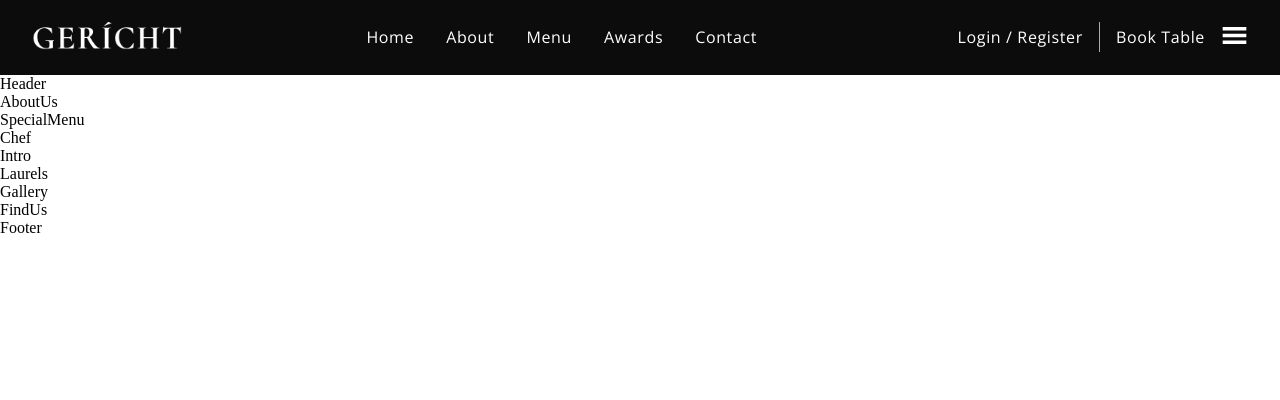
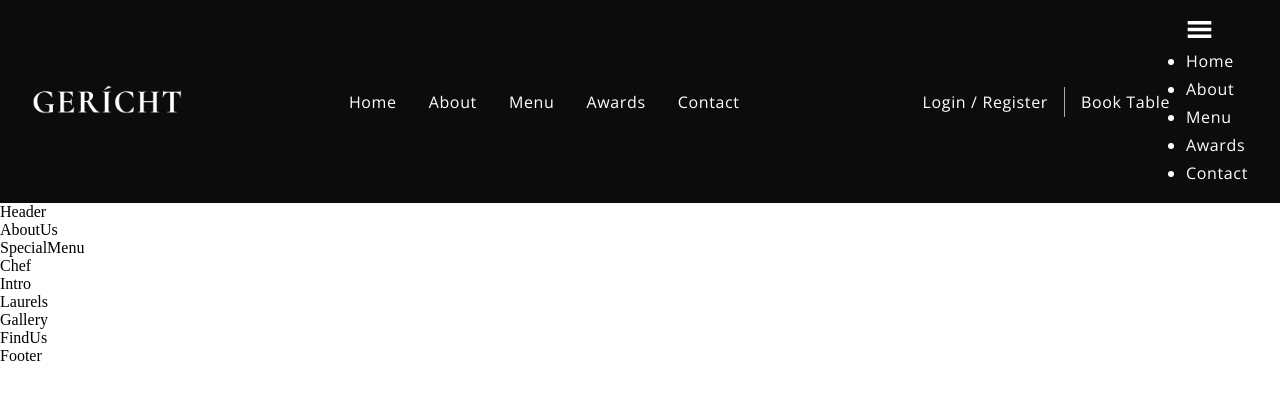
Before and after one commit to Lanceky/restaurant-site-blueprint-react, a React (Create React App) app: page / in a window 1280 px wide. Shown: the top 400 px of the page. Built offline with nearby package versions, Linux system fonts and the light colour scheme; the HTML template or start-up script is replaced by a standard one; a web font is replaced by a local one.

Commit message:
added list

```diff
--- a/src/components/Navbar/Navbar.jsx
+++ b/src/components/Navbar/Navbar.jsx
@@ -25,6 +25,14 @@
     </div>
     <div className='app__navbar-smallscreen'>
       <GiHamburgerMenu color='#fff' fontSize={27} onClick={()=>{}}/>
+      <div className='app__navbar-smallscreen_overlay flex__center-slide-bottom'></div>
+      <ul className='app__navbar-smallscreen-links'>
+        <li className='p__opensans'><a href="#home">Home</a></li>
+        <li className='p__opensans'><a href="#about">About</a></li>
+        <li className='p__opensans'><a href="#menu">Menu</a></li>
+        <li className='p__opensans'><a href="#awards">Awards</a></li>
+        <li className='p__opensans'><a href="#contact">Contact</a></li>
+      </ul>
     </div>
   </nav>
 );
```
